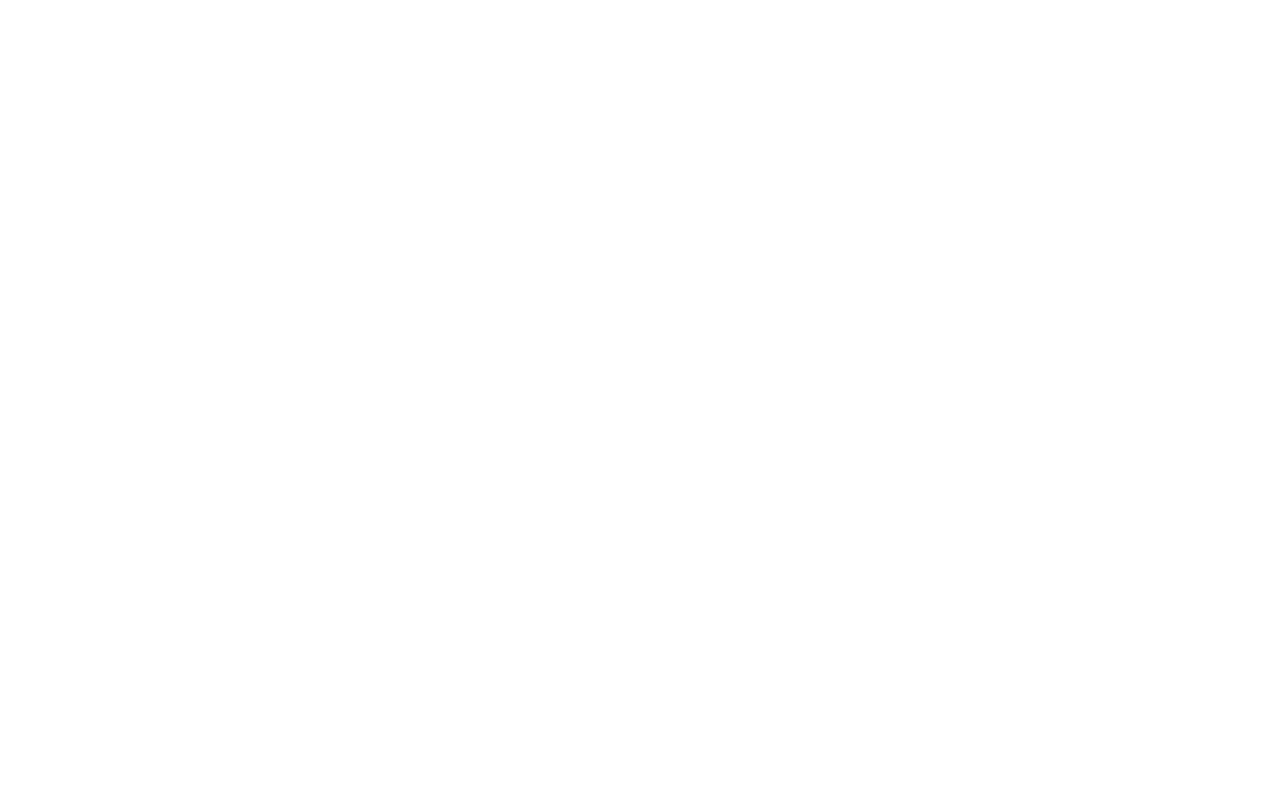
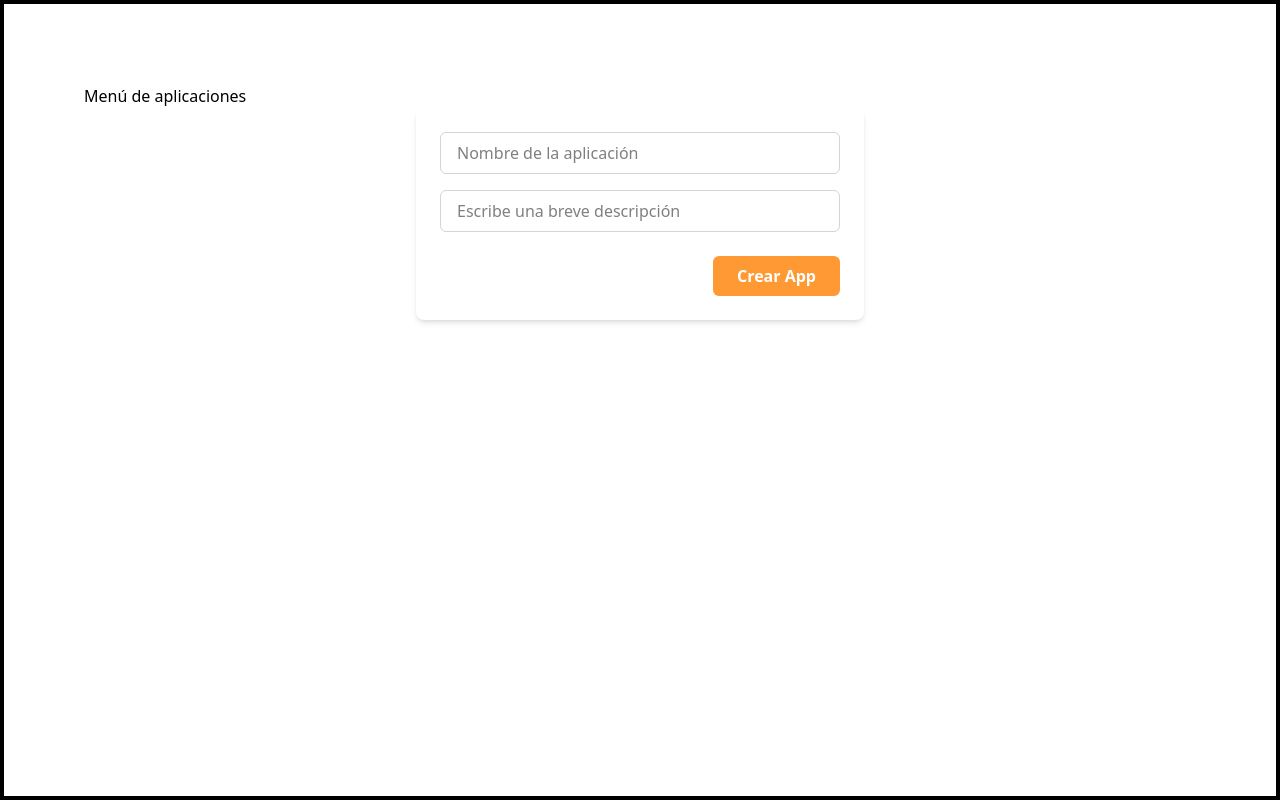
Before and after one commit to jhoanCampo94/many-applications, a React (Vite) app: page / in a window 1280 px wide. Built offline with nearby package versions, Linux system fonts and the light colour scheme.

Commit message:
form of applications is implemented

```diff
--- a/src/App.tsx
+++ b/src/App.tsx
@@ -1,10 +1,17 @@
 import './App.css'
+import FormApps from './components/FormApps'
+import MenuApplicationPage from './components/MenuApplicationPage'
 
 function App() {
 
   return (
     <>
-
+      <MenuApplicationPage>
+        <div>
+          <h1>Menú de aplicaciones</h1>
+          <FormApps />
+        </div>
+      </MenuApplicationPage>
     </>
   )
 }
--- /dev/null
+++ b/src/components/FormApps.tsx
@@ -0,0 +1,63 @@
+import { useState } from "react"
+
+interface IApplicationProps {
+  name: string;
+  description: string;
+}
+
+const FormApps = () => {
+
+  const [form, setForm] = useState<IApplicationProps>({
+    name: "",
+    description: "",
+  });
+
+  const handleChange = (e: React.ChangeEvent<HTMLInputElement>) => {
+    setForm({
+      ...form,
+      [e.target.name]: e.target.value
+    });
+  }
+
+  const handleSubmit = (e:React.FormEvent<HTMLFormElement>) => {
+    e.preventDefault();
+    console.log({
+      name: form.name,
+      description: form.description,
+    })
+  }
+
+  return (
+    <form className="max-w-md mx-auto p-6 bg-white rounded-lg shadow-md" onSubmit={handleSubmit}>
+      <div className="mb-4">
+        <input
+          type="text"
+          placeholder="Nombre de la aplicación"
+          className="w-full px-4 py-2 border border-gray-300 rounded-md focus:outline-none focus:ring-2 focus:ring-primary focus:border-transparent"
+          name='name'
+          value={form.name}
+          onChange={handleChange}
+        />
+      </div>
+      <div className="mb-6">
+        <input
+          type="text"
+          placeholder="Escribe una breve descripción"
+          className="w-full px-4 py-2 border border-gray-300 rounded-md focus:outline-none focus:ring-2 focus:ring-primary focus:border-transparent"
+          name='description'
+          value={form.description}
+          onChange={handleChange}
+        />
+      </div>
+      <div className="flex justify-end">
+        <input
+          type="submit"
+          value="Crear App"
+          className="px-6 py-2 bg-primary text-white font-semibold rounded-md hover:bg-secondary focus:outline-none focus:ring-2 focus:ring-primary focus:ring-offset-2 cursor-pointer"
+        />
+      </div>
+    </form>
+  )
+}
+
+export default FormApps
--- /dev/null
+++ b/src/components/MenuApplicationPage.tsx
@@ -0,0 +1,16 @@
+import { ReactNode } from "react"
+
+interface IMenuApplicationPageProps {
+  children: ReactNode;
+}
+
+
+const MenuApplicationPage = ({children}:IMenuApplicationPageProps) => {
+  return (
+    <section className="w-full h-screen p-20 border-4 flex flex-col">
+      {children}
+    </section>
+  )
+}
+
+export default MenuApplicationPage
--- a/src/index.css
+++ b/src/index.css
@@ -1 +1,7 @@
 @import "tailwindcss";
+
+@theme {
+  --font-display: "Roboto", "sans-serif";
+  --color-primary: #ff9933;
+  --color-secondary: #ff7a33;
+}
```
